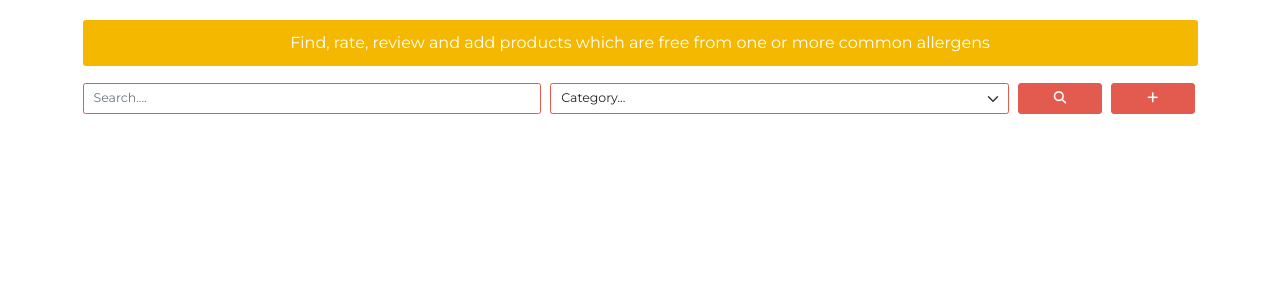
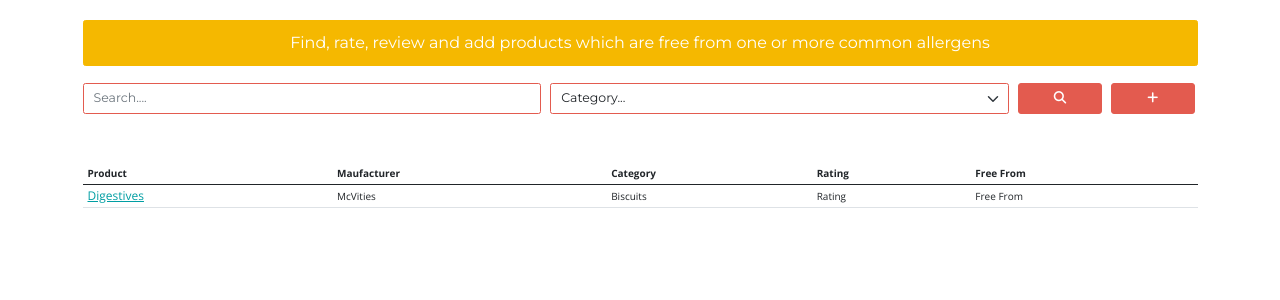
Before and after one commit to richardhenyash/freefrom, a Flask app: page / in a window 1280 px wide. Shown: the part 70-370 px from the top of the page. Run offline with Flask 2, Linux system fonts and the light colour scheme; data that the repository does not hold is empty; some libraries are stand-ins or nearby versions.

Commit message:
add and style search results table

```diff
--- a/static/css/style.css
+++ b/static/css/style.css
@@ -39,6 +39,10 @@ body {
 /*-- Containers --*/
 .container-search {
     padding: 2.0rem 1.25rem 1.5rem 1.25rem;
+}
+
+.container-results {
+    padding: 1.25rem 1.25rem 1.5rem 1.25rem;
 }
 
 .container-input {
@@ -126,7 +130,7 @@ body {
 
 .form-check label {
     font-family: var(--titlefont);
-    font-size: 1.25rem;
+    font-size: 1.1rem;
     width: 5.5rem;
 }
 
@@ -140,3 +144,15 @@ body {
     background-color: var(--fireopal);
     border: 1px solid var(--firopal);
 }
+
+/*-- Results table Styling --*/
+.results-table th,
+.results-table td {
+    font-size: 1rem;
+    line-height: 1.2rem;
+}
+
+.results-table a {
+    font-size: 1.2rem;
+    color: var(--vividiangreen)
+}
--- a/templates/home.html
+++ b/templates/home.html
@@ -1,6 +1,6 @@
 {% extends "base.html" %}
 {% block content %}
-    <section id="search-section" class="container-sm">
+    <section id="search" class="container-sm">
         <div class="row">
             <div class="col-12 container-search pb-1">
                 {% if session.user %}
@@ -15,7 +15,7 @@
                 {% endif %}
             </div>
         </div>
-        <form method="POST" action="">
+        <form id="search-form" method="POST" action="">
             <div class="row">
                 <div class="input-group input-group-lg">
                     <div class="col-12 col-md-5 container-input">
@@ -54,4 +54,30 @@
             </div>
         </form>
     </section>
+    <section id="results" class="container-sm">
+        <div class="row">
+            <div class="col-12 container-results">
+                <table class="table results-table">
+                    <thead>
+                        <tr>
+                            <th scope="col">Product</th>
+                            <th scope="col">Maufacturer</th>
+                            <th scope="col">Category</th>
+                            <th scope="col">Rating</th>
+                            <th scope="col">Free From</th>
+                        </tr>
+                    </thead>
+                    <tbody>
+                        <tr>
+                            <td><a href="">Digestives</a></td>
+                            <td>McVities</td>
+                            <td>Biscuits</td>
+                            <td>Rating</td>
+                            <td>Free From</td>
+                        <tr>
+                    </tbody>
+                </table>
+            </div>
+        </div>
+    </section>
 {% endblock %}
```
